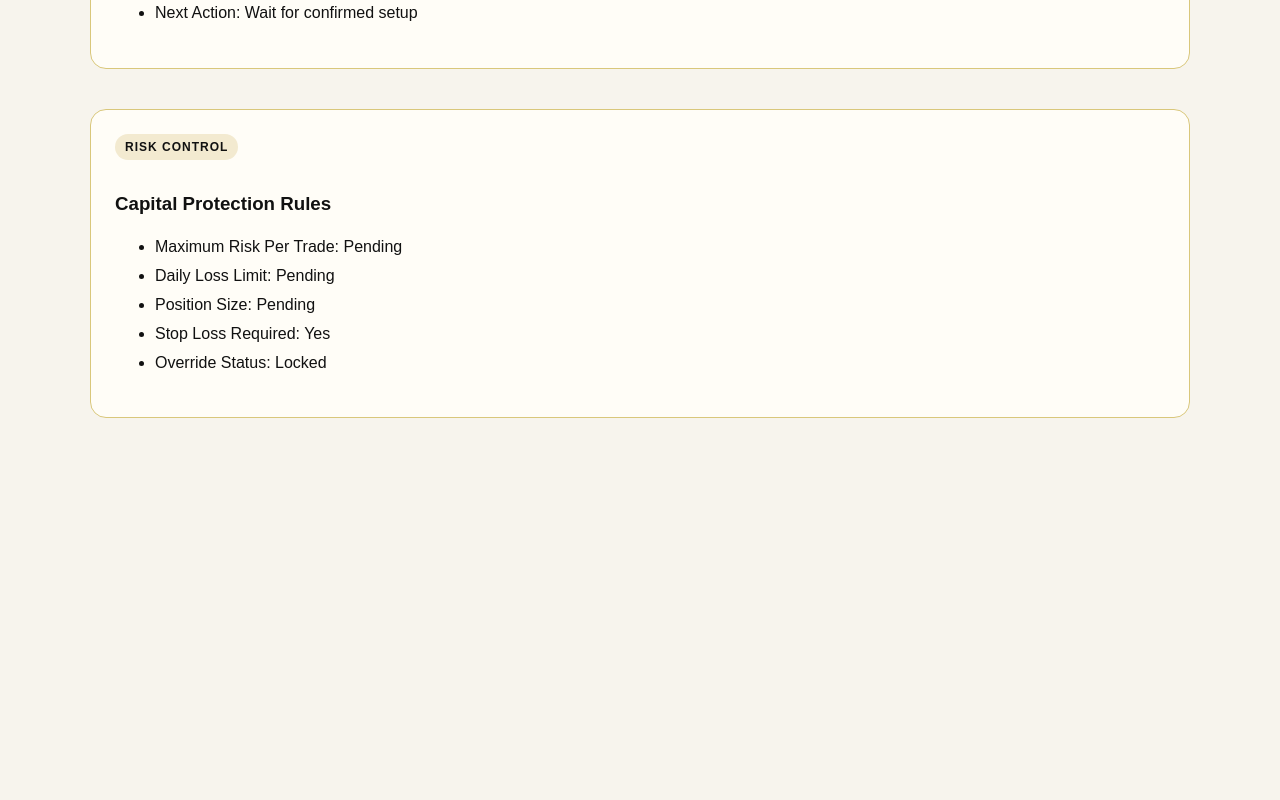
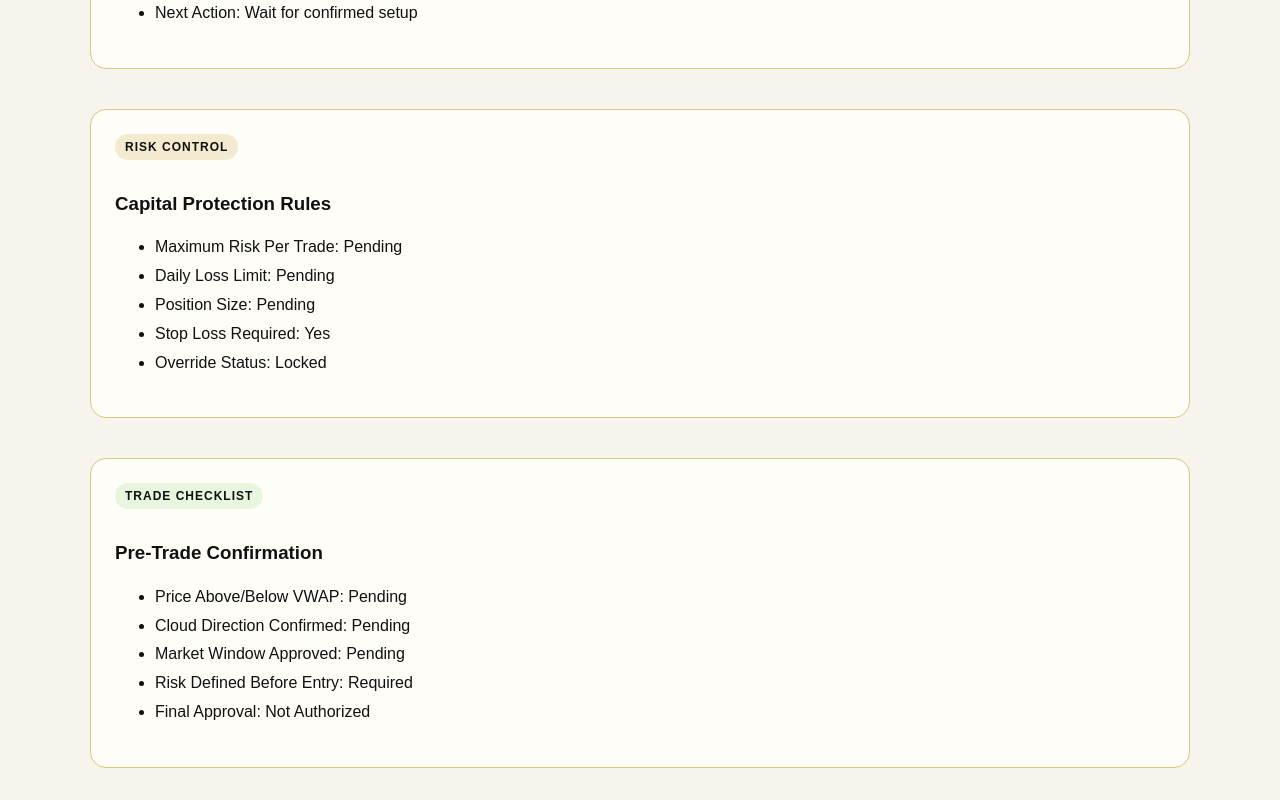
Before and after one commit to 1anointedradio-maker/elharvest-web, a Next.js app: page / in a window 1280 px wide. Shown: the part 4074-4874 px from the top of the page. Before the commit the page ends 4524 px from the top, so only its background shows below. Built offline with nearby package versions, Linux system fonts and the light colour scheme.

Commit message:
Add pre-trade confirmation checklist section

```diff
--- a/app/page.jsx
+++ b/app/page.jsx
@@ -408,6 +408,40 @@ export default function Home() {
     <li>Override Status: Locked</li>
   </ul>
 </section>
+    <section
+  style={{
+    marginTop: "40px",
+    background: "#fffdf7",
+    border: "1px solid #d9c77b",
+    borderRadius: "16px",
+    padding: "24px",
+  }}
+>
+  <div
+    style={{
+      display: "inline-block",
+      fontSize: "12px",
+      fontWeight: "bold",
+      letterSpacing: "1px",
+      padding: "6px 10px",
+      borderRadius: "999px",
+      background: "#e7f7df",
+      marginBottom: "14px",
+    }}
+  >
+    TRADE CHECKLIST
+  </div>
+
+  <h3>Pre-Trade Confirmation</h3>
+
+  <ul style={{ lineHeight: "1.8" }}>
+    <li>Price Above/Below VWAP: Pending</li>
+    <li>Cloud Direction Confirmed: Pending</li>
+    <li>Market Window Approved: Pending</li>
+    <li>Risk Defined Before Entry: Required</li>
+    <li>Final Approval: Not Authorized</li>
+  </ul>
+</section>
 
     </main>
   );
```
